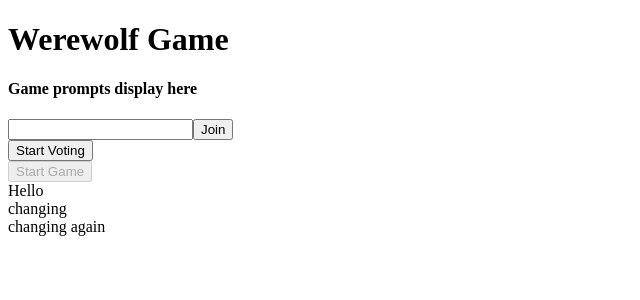
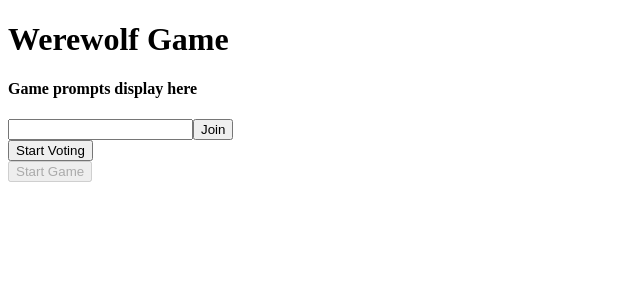
Before and after one commit to ChTiSh/Solo_Werewolf, a React app: page / in a window 1280 px wide. Shown: the top 300 px of the page, without its empty margins (0-640 px from the left). Built offline with nearby package versions, Linux system fonts and the light colour scheme.

Commit message:
made changes to css file

```diff
--- /dev/null
+++ b/css/styles.css
@@ -0,0 +1,3 @@
+.gameNav {
+    display: flex;
+}
--- a/src/App.jsx
+++ b/src/App.jsx
@@ -11,6 +11,7 @@
 
 import React, { Component } from 'react';
 import MainContainer from './containers/MainContainer.jsx';
+import styles from '../css/styles.css'
 
 class App extends Component {
   constructor(props) {
--- a/src/components/PlayerCreator.jsx
+++ b/src/components/PlayerCreator.jsx
@@ -18,7 +18,7 @@ import React from 'react';
 
 
 const PlayerCreator = props => (
-    <div className="gameNav">
+    <div className="styles.gameNav">
         <div className="nameInput">
             <input id='name'></input>
             <button onClick ={() => props.addPlayer(document.getElementById('name').value)}>Join</button>
--- a/src/components/PlayersDisplay.jsx
+++ b/src/components/PlayersDisplay.jsx
@@ -36,7 +36,6 @@
     return(
       <div className="displayBox">
 
-
       {players}
 
       </div>
--- a/src/index.html
+++ b/src/index.html
@@ -6,9 +6,6 @@
   </head>
   <body>
     <div id="root"></div>
-    <div>Hello</div>
-    <div>changing</div>
-    <div>changing again</div>
     <script src="build/bundle.js"></script>
   </body>
 </html>
```
Also changed, not shown: src/index.js (+2 -11 lines).
